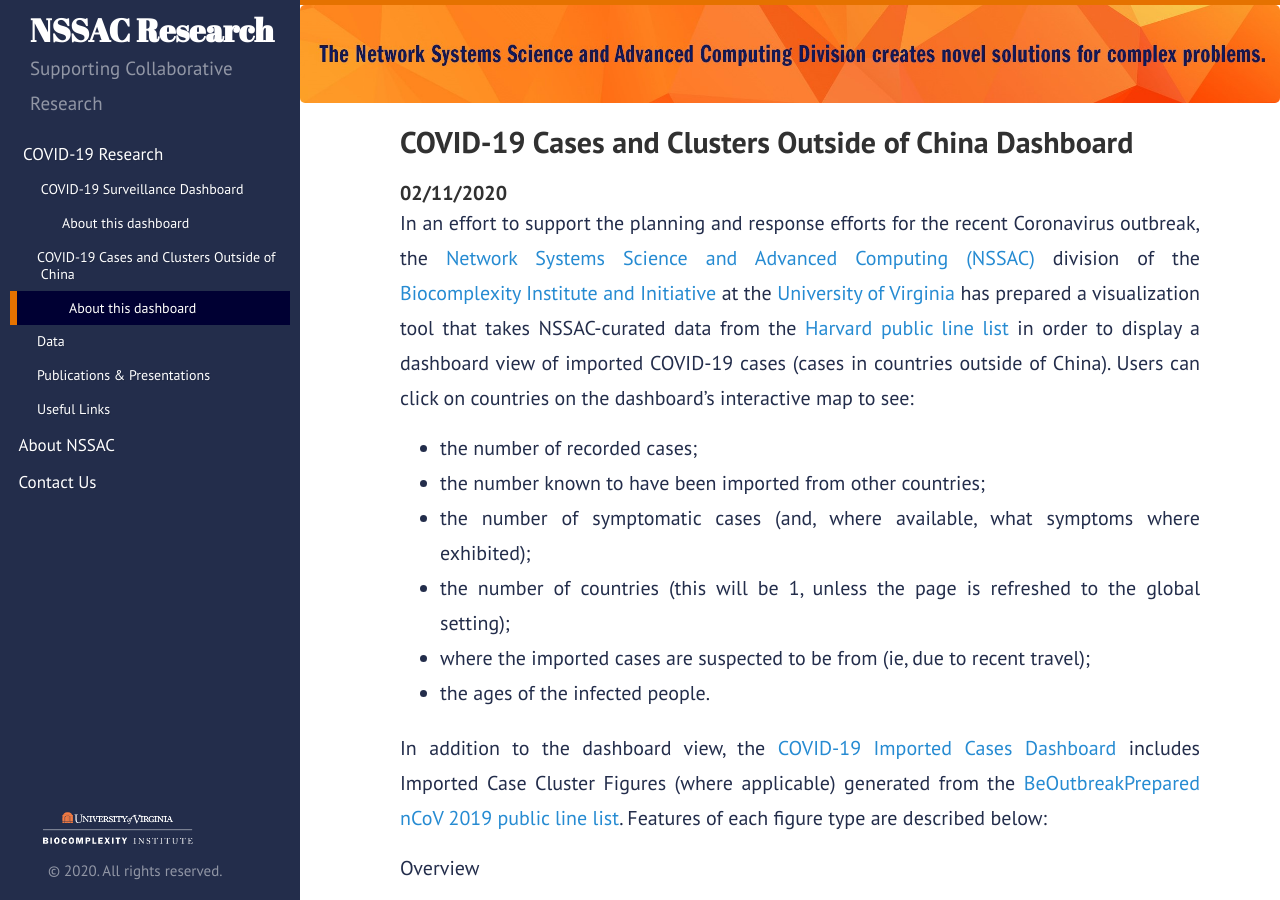
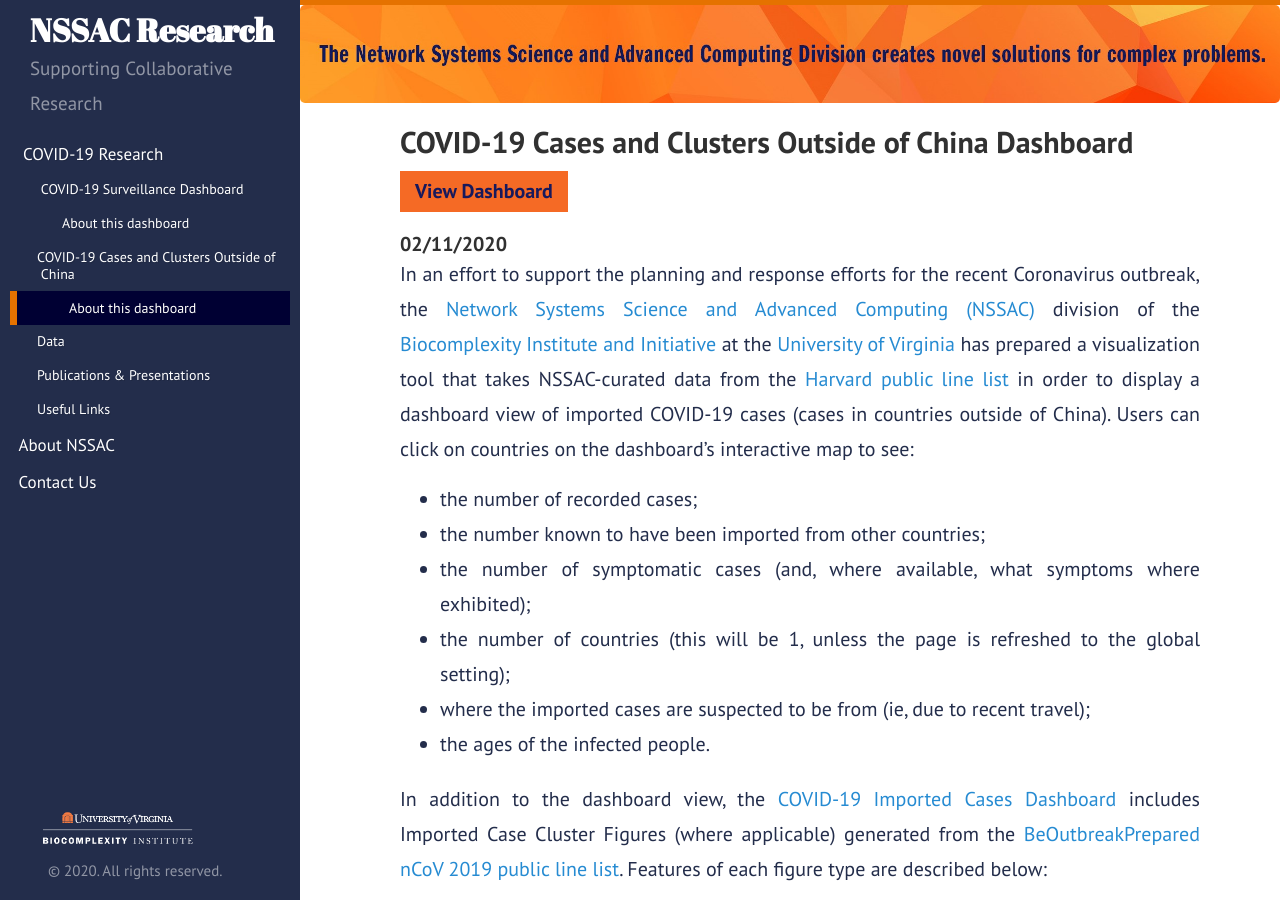
Before and after one commit to mehta-gaurav/mehta-gaurav.github.io, a Jekyll site: the page built from covid-19/covid-19_imported_cases/index.md, in a window 1280 px wide and 900 px high. Built offline with Jekyll 4.4.1, drawn with Linux system fonts in a browser that asks for light colours; our own code applies the rules of GitHub Pages for plain Markdown files.

Commit message:
Update index.md

```diff
--- a/covid-19/covid-19_imported_cases/index.md
+++ b/covid-19/covid-19_imported_cases/index.md
@@ -1,4 +1,7 @@
 ## COVID-19 Cases and Clusters Outside of China Dashboard
+
+{: .dashboard-link}
+[View Dashboard](http://nssac.bii.virginia.edu/covid-19/cluster-dashboard){:target="_blank"}
 
 ##### 02/11/2020
 
```
